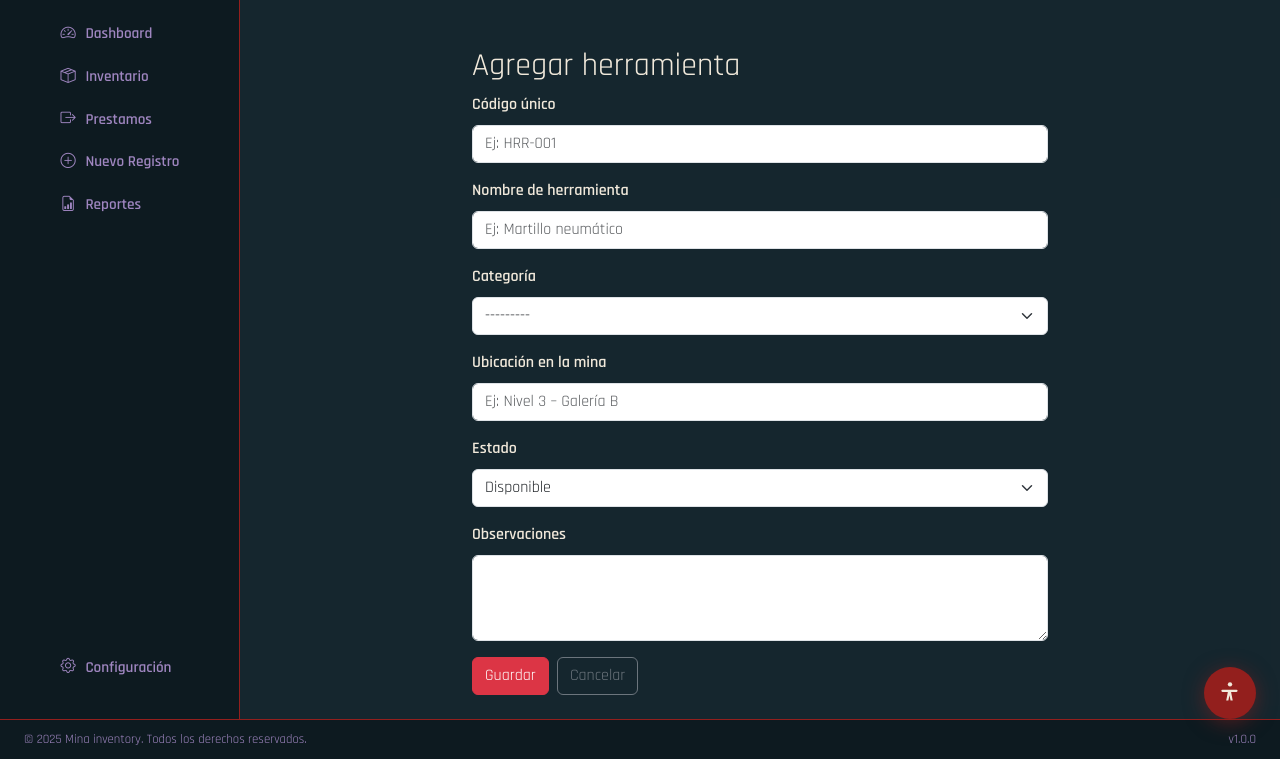
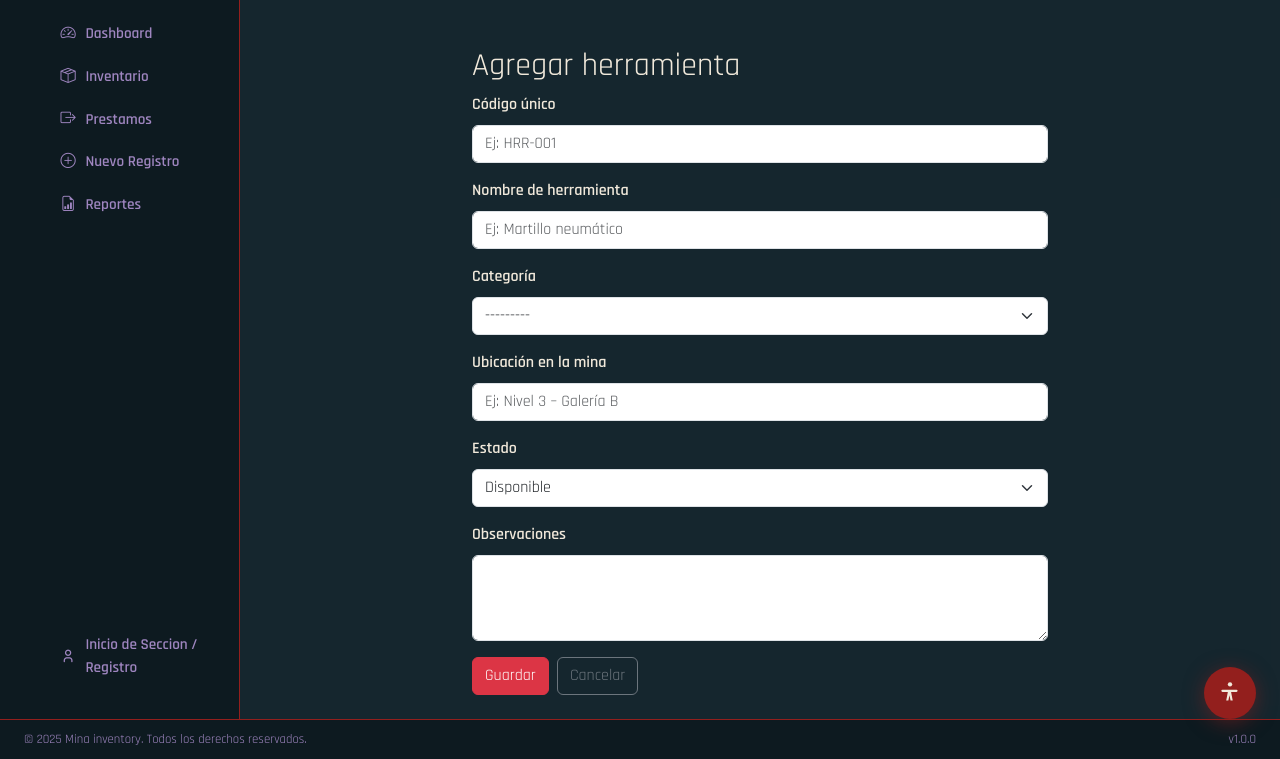
Before and after one commit to pipe732/Mine_inventory, a Django app: page /inventario/agregar/ in a window 1280 px wide. Shown: the part 57-816 px from the top of the page. Run offline with Django 5.2, Linux system fonts and the light colour scheme; data that the repository does not hold is empty.

Commit message:
fix: cambiar configuracion a Inicio de Seccion / Registro

```diff
--- a/templates/base.html
+++ b/templates/base.html
@@ -9,6 +9,7 @@
     <link href="https://fonts.googleapis.com/css2?family=Share+Tech+Mono&family=Rajdhani:wght@400;600;700&display=swap" rel="stylesheet">
     <link rel="stylesheet" href="https://cdn.jsdelivr.net/npm/bootstrap-icons@1.11.1/font/bootstrap-icons.css">
     <link href="https://cdn.jsdelivr.net/npm/bootstrap@5.3.2/dist/css/bootstrap.min.css" rel="stylesheet">
+    <link rel="stylesheet" href="https://cdn.jsdelivr.net/npm/@tabler/icons-webfont@latest/dist/tabler-icons.min.css" />
     <link rel="stylesheet" href="{% static 'css/style.css' %}">
 </head>
 <body>
--- a/templates/partials/aside.html
+++ b/templates/partials/aside.html
@@ -27,7 +27,7 @@
         </li>
         <li class="nav-spacer">
             <a href="#" class="nav-link">
-                <i class="bi bi-gear"></i> Configuración
+                <i class="ti ti-user"></i> Inicio de Seccion / Registro
             </a>
         </li>
     </ul>
```
